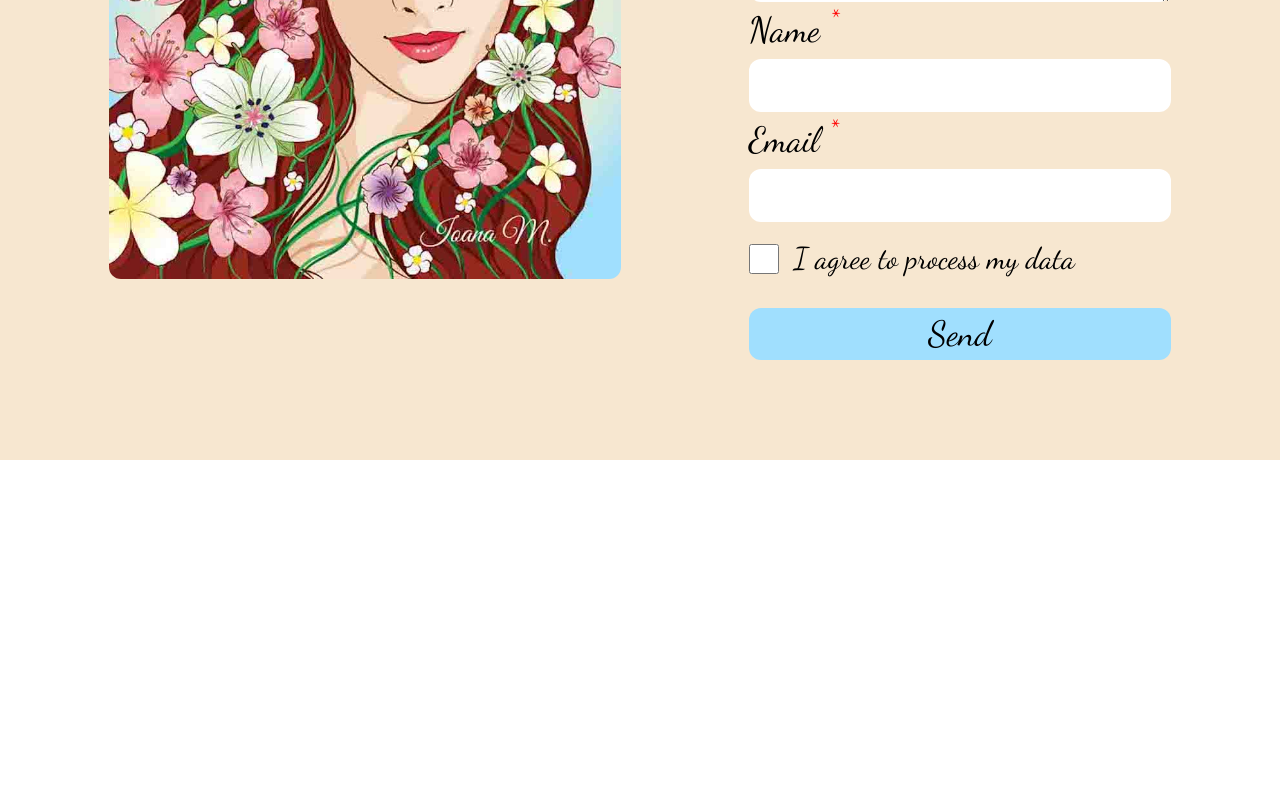
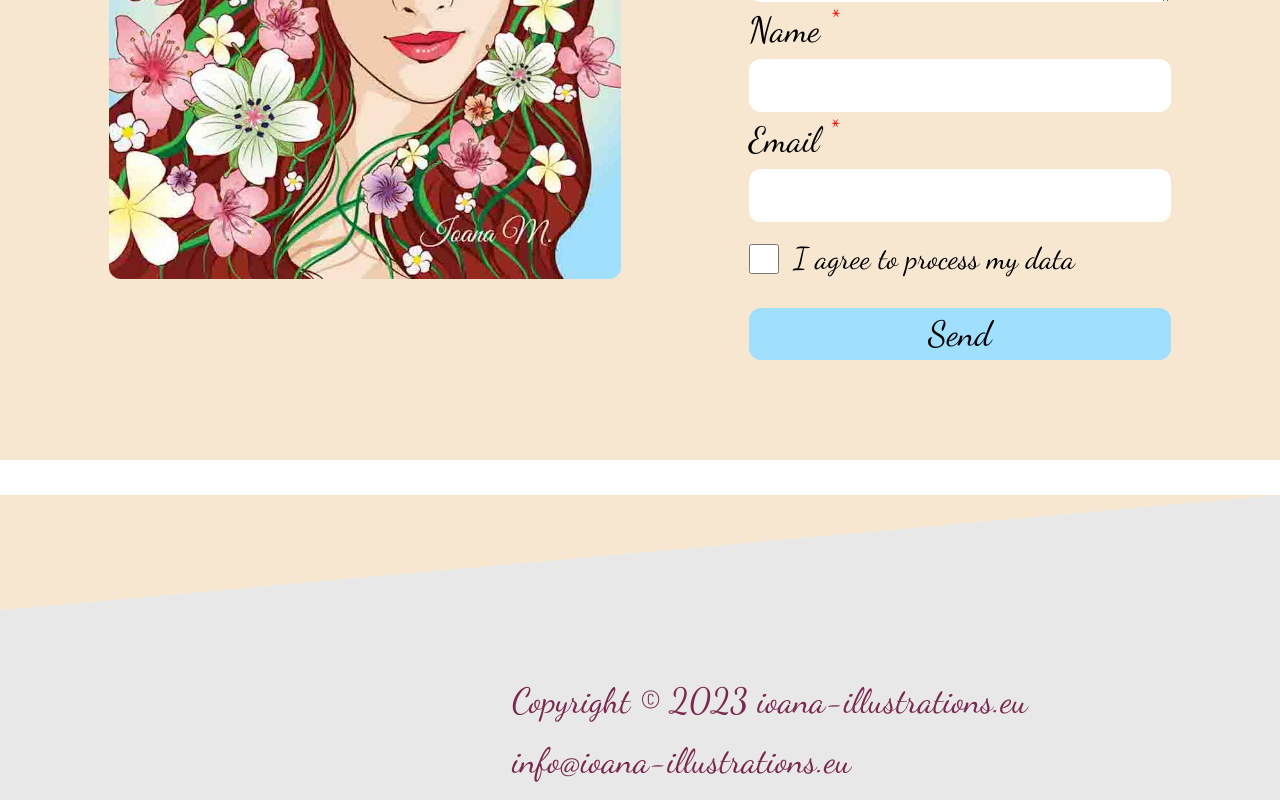
Before and after one commit to pkvarg/ioana-vite, a React (Vite) app: page / in a window 1280 px wide. Shown: the part 5835-6635 px from the top of the page. Before the commit the page ends 6295 px from the top, so only its background shows below. Built offline with nearby package versions, Linux system fonts and the light colour scheme.

Commit message:
footer no mob

```diff
--- /dev/null
+++ b/src/components/Footer.jsx
@@ -0,0 +1,25 @@
+import React from 'react'
+
+const Footer = () => {
+  return (
+    <div className='bg-skin-color'>
+      <div className='bg-hero-grey steep-footer md:pb-[50px] relative'>
+        <h1 className='text-[35px] text-dark-red ml-[40%] absolute top-[45%]'>
+          Copyright &copy; {Date().substring(11, 15)} ioana-illustrations.eu
+        </h1>
+        <h1 className='text-[35px] text-dark-red ml-[40%] absolute top-[60%]'>
+          info@ioana-illustrations.eu
+        </h1>
+        <a
+          className='text-[35px] text-dark-red ml-[40%] absolute top-[75%]'
+          href='https://pictusweb.sk'
+          target='_blank'
+        >
+          &#60;&#47;&#62; PICTUSWEB Development
+        </a>
+      </div>
+    </div>
+  )
+}
+
+export default Footer
--- a/src/components/Message.jsx
+++ b/src/components/Message.jsx
@@ -13,7 +13,7 @@ const Message = ({ variant, children }) => {
         </div>
       ) : (
         <div
-          className='bg-green-100 border border-green-400 text-[35px] text-green px-4 py-3 rounded relative'
+          className='bg-message-green-100 border border-message-green-400 text-[35px] text-message-green px-4 py-3 rounded relative'
           role='alert'
         >
           <strong className='font-bold'>{children}</strong>
--- a/src/components/Navbar.jsx
+++ b/src/components/Navbar.jsx
@@ -107,7 +107,7 @@ const Navbar = () => {
                     to='contact'
                     spy={true}
                     smooth={true}
-                    offset={50}
+                    offset={0}
                     duration={500}
                     className='text-nav-black text-[42.5px] hover:text-dark-red'
                   >
--- a/src/components/index.js
+++ b/src/components/index.js
@@ -1,5 +1,6 @@
 import Navbar from './Navbar'
 import HeroFeatures from './HeroFeatures'
 import { TypingText, TitleText } from './CustomTexts'
+import Footer from './Footer'
 
-export { Navbar, HeroFeatures, TypingText, TitleText }
+export { Navbar, HeroFeatures, TypingText, TitleText, Footer }
--- a/src/index.css
+++ b/src/index.css
@@ -10,7 +10,7 @@
   max-width: 100%;
   text-align: unset;
   overflow-x: hidden;
-  /* background-color: #e8e8e8; */
+
   --section-rotate: 9vw;
 }
 
@@ -64,6 +64,26 @@ input#flexCheckDefault {
   );
 }
 
+.steep-footer {
+  margin-top: calc(150px - var(--section-rotate));
+  margin-bottom: calc(20px - var(--section-rotate));
+  position: relative;
+  height: 400px;
+
+  clip-path: polygon(
+    0 var(--section-rotate),
+    100% 0,
+    100% calc(300% - var(--section-rotate)),
+    0 100%
+  );
+  -webkit-clip-path: polygon(
+    0 var(--section-rotate),
+    100% 0,
+    100% calc(300% - var(--section-rotate)),
+    0 100%
+  );
+}
+
 @media only screen and (max-width: 768px) {
   .steep-gallery {
     margin-top: 0;
--- a/src/pages/Home.jsx
+++ b/src/pages/Home.jsx
@@ -1,5 +1,6 @@
 import React from 'react'
 import { Link } from 'react-router-dom'
+import { Footer } from '../components'
 import { Hero, About, Gallery, Contact } from '../sections'
 
 const Home = () => {
@@ -9,6 +10,7 @@ const Home = () => {
       <About />
       <Gallery />
       <Contact />
+      <Footer />
     </>
   )
 }
--- a/src/sections/Hero.jsx
+++ b/src/sections/Hero.jsx
@@ -8,7 +8,7 @@ import { HeroFeatures, TitleText, TypingText } from '../components'
 import { planetVariants, staggerContainer, fadeIn } from '../motion'
 
 const Hero = () => (
-  <section className={`${styles.paddings} relative z-10 bg-hero`}>
+  <section className={`${styles.paddings} relative z-10 bg-hero-grey`}>
     <motion.div
       variants={staggerContainer}
       initial='hidden'
--- a/tailwind.config.cjs
+++ b/tailwind.config.cjs
@@ -3,20 +3,16 @@ module.exports = {
   content: ['./index.html', './src/**/*.{js,ts,jsx,tsx}'],
   theme: {
     colors: {
-      hero: '#e8e8e8',
-
       'dark-red': '#79284e',
       'skin-color': '#f7e7d0',
-      'nav-yellow': '#fecd08',
       'nav-blue': '#5b909d',
       'nav-black': '#010101',
       'btn-blue': '#a0dffe',
       'message-red': '	#EE4B2B',
-      green: '#039f2f',
-      gallery: '#f3f6f7',
+      'message-green': '#039f2f',
       gallery2: '#ef9e9d',
-
-      'secondary-white': '#c7c7c7',
+      'hero-grey': '#e8e8e8',
+      // 'secondary-white': '#c7c7c7',
     },
   },
   variants: {
```
